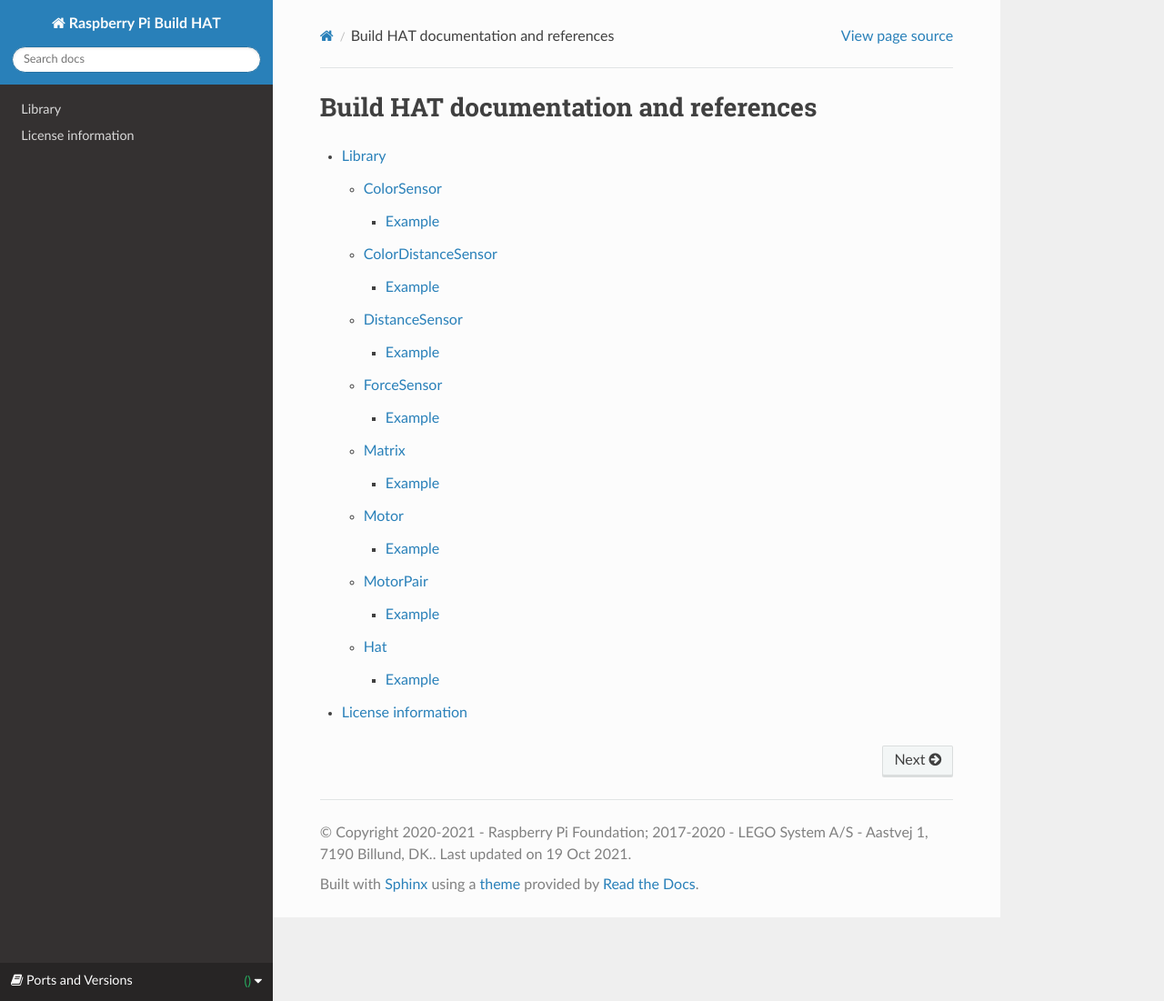
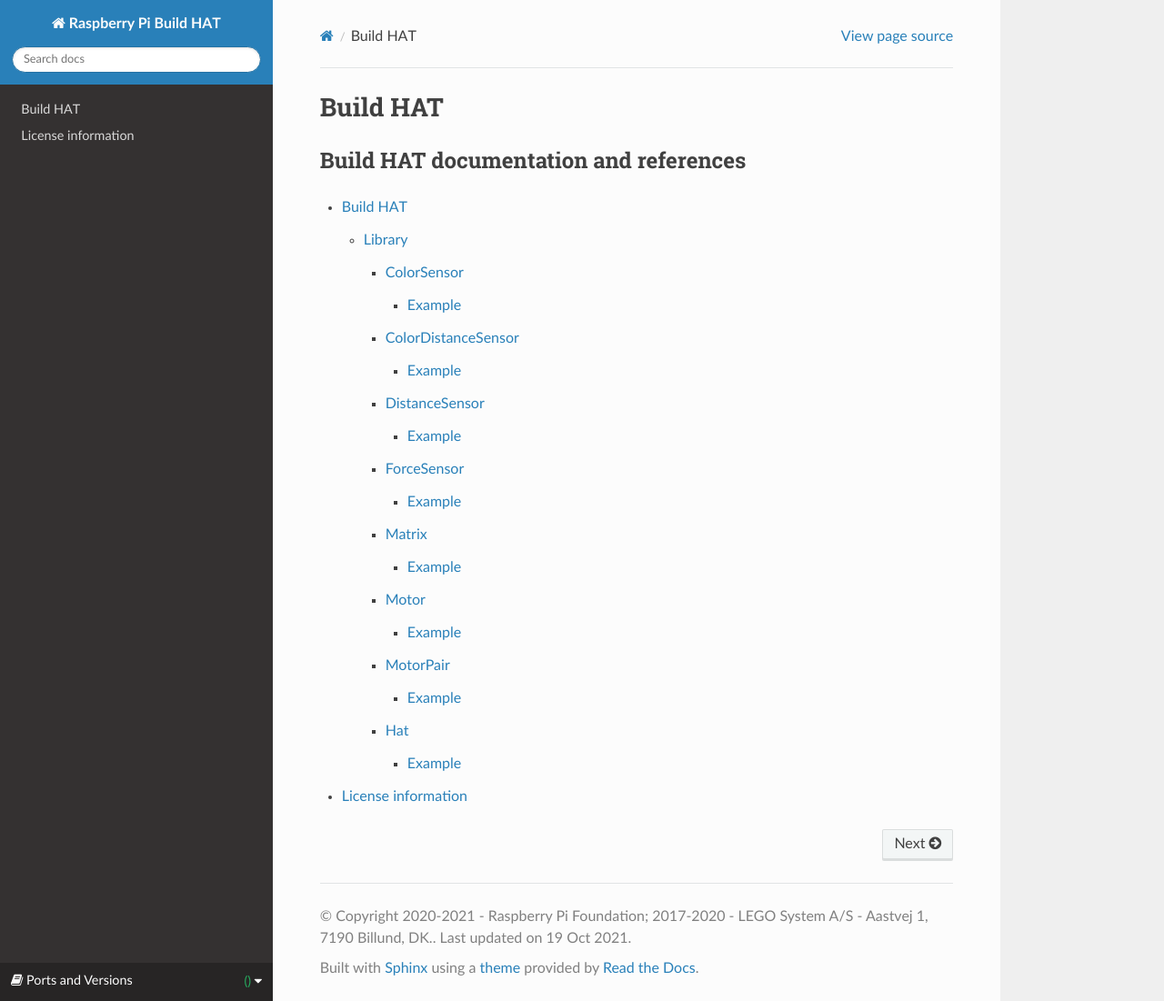
Before and after one commit to RaspberryPiFoundation/python-build-hat, a Sphinx documentation site: the page built from docs/hub_index.rst, in a window 1280 px wide and 1101 px high. Shown: the whole window at 91% size. Built offline with Sphinx 7.4.7 and the Read the Docs theme 2.0.0, drawn with Linux system fonts in a browser that asks for light colours; the version number could not be read and is left out.

Commit message:
Add page titles

```diff
--- a/docs/buildhat/index.rst
+++ b/docs/buildhat/index.rst
@@ -1,3 +1,7 @@
+================
+ Build HAT
+================
+
 .. _buildhat_lib:
 
 Library
--- a/docs/hub_index.rst
+++ b/docs/hub_index.rst
@@ -1,3 +1,7 @@
+================
+ Build HAT
+================
+
 Build HAT documentation and references
 ======================================
 
```
